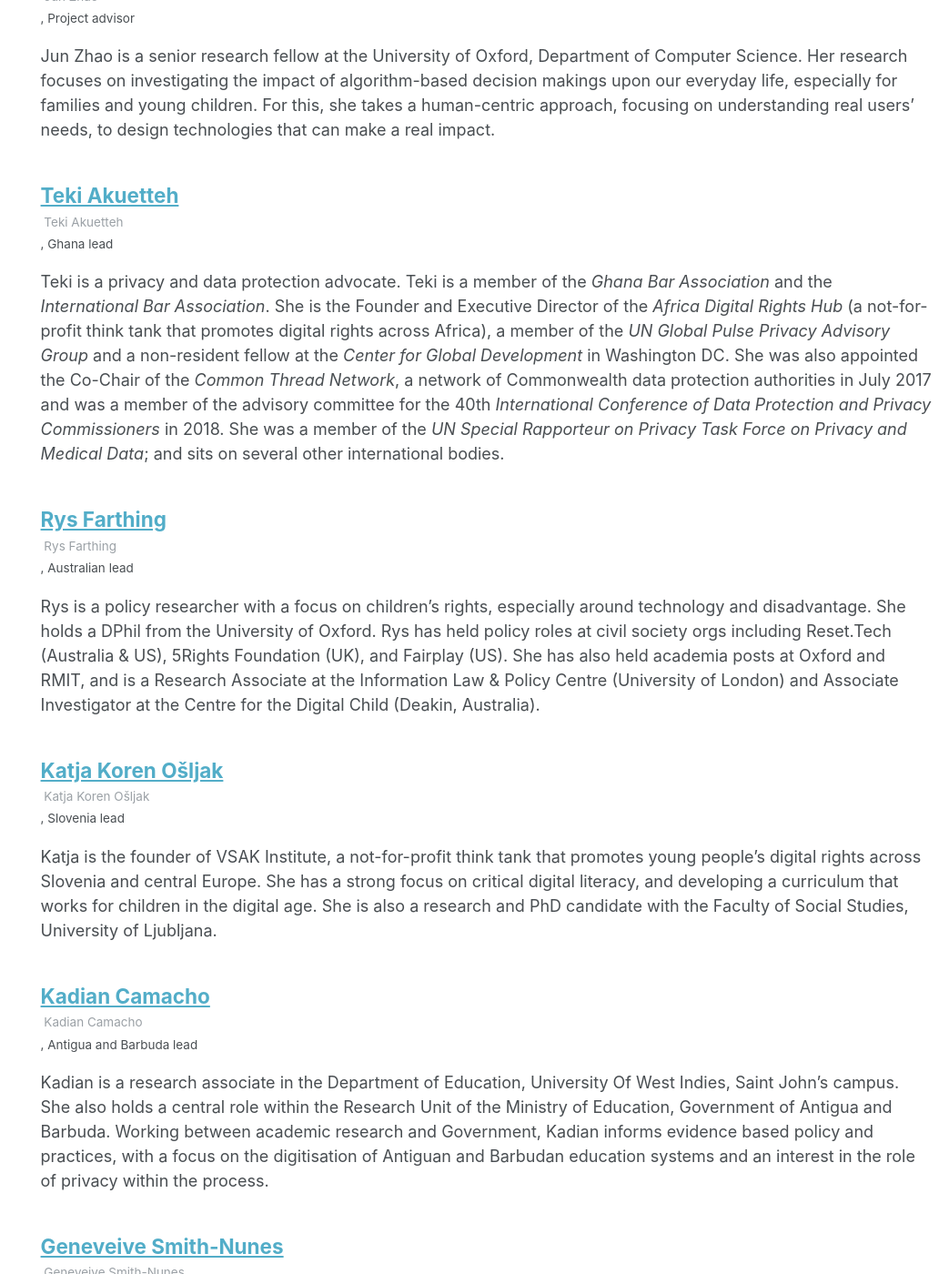
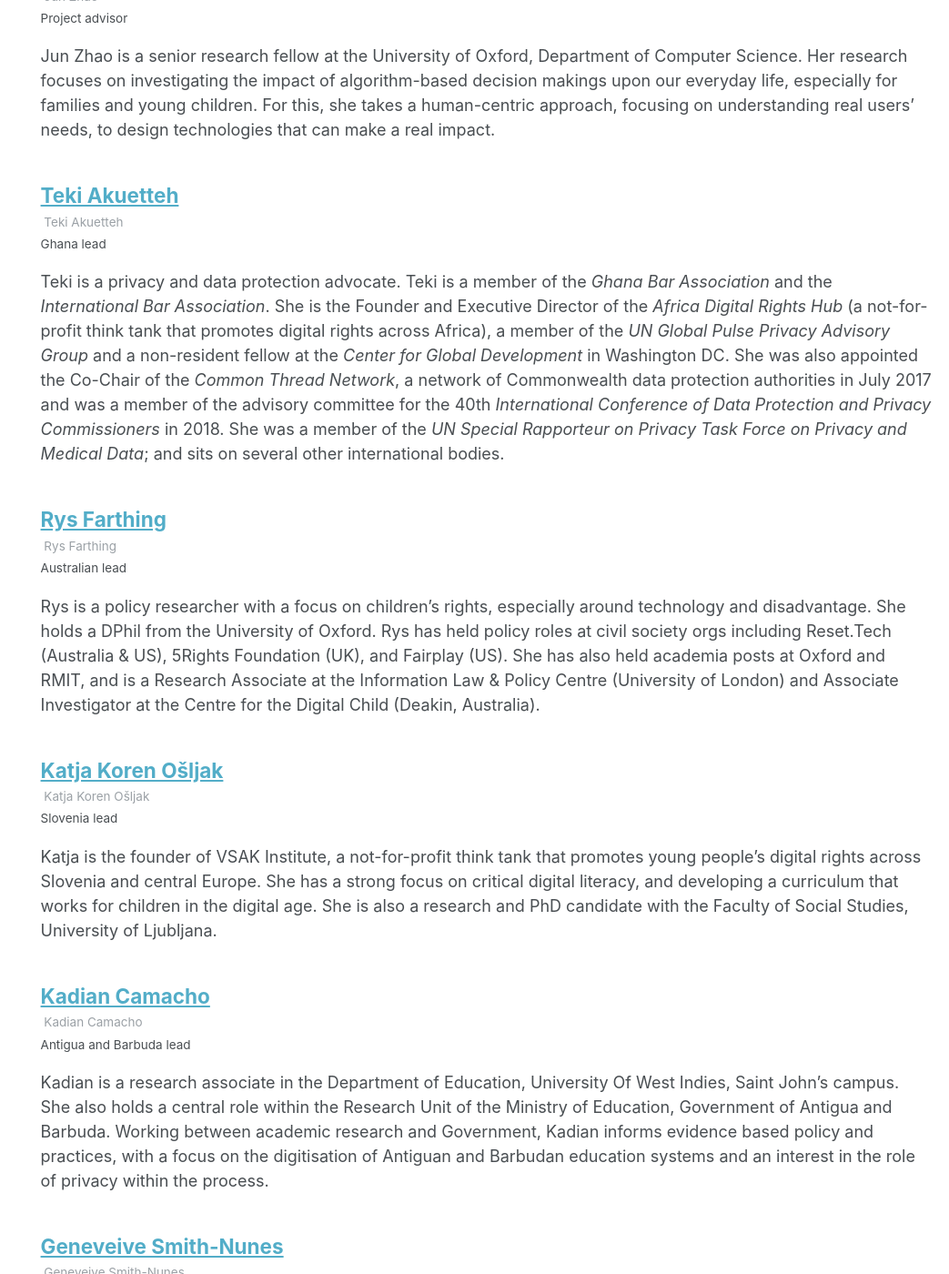
Before and after one commit to trustech4kids/trustech4kids.github.io, a Jekyll site: the page built from _pages/people.html, in a window 1280 px wide and 1400 px high, scrolled down 238 px. Shown: the whole window at 91% size, without its empty margins (237-1280 px from the left). Built offline with Jekyll 4.4.1, drawn with Linux system fonts in a browser that asks for light colours.

Commit message:
Update archive-single-people.html

```diff
--- a/_includes/archive-single-people.html
+++ b/_includes/archive-single-people.html
@@ -25,7 +25,7 @@
       <p class="page__meta"><i class="fa fa-clock-o" aria-hidden="true"></i> {% include read-time.html %}</p>
     {% endif %}
     {% if post.title %}<p class="page__meta"><i class="fa fa-clock-o" aria-hidden="true"></i> {{ post.title }}</p>{% endif %}
-    {% if post.position %}<p class="archive__item-excerpt" itemprop="description">{{post.type}}, {{ post.position }}{% endif %}
+    {% if post.position %}<p class="archive__item-excerpt" itemprop="description">{{ post.position }}{% endif %}
     {% if post.excerpt %}<p class="archive__item-excerpt" itemprop="description">{{ post.excerpt | markdownify }}</p>{% endif %}
   </article>
 </div>
```
